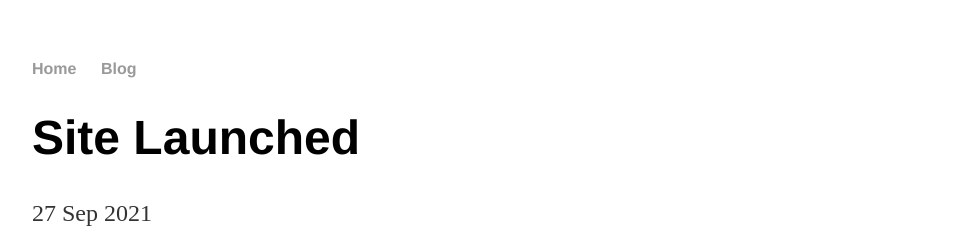
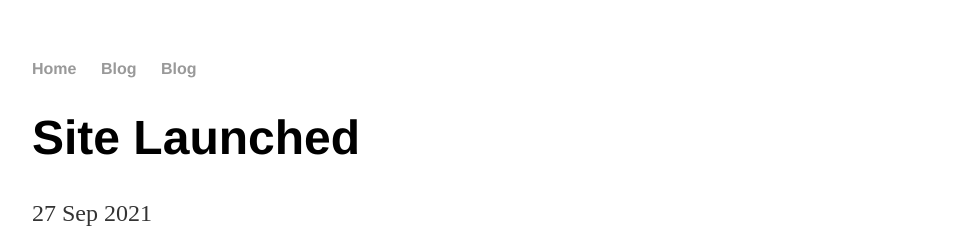
Before and after one commit to od2001/od2001.github.io, a Jekyll site: the page built from _posts/2021-09-27-site-launched.md, in a window 1280 px wide. Shown: the top 252 px of the page, without its empty margins (160-1118 px from the left). Built offline with Jekyll 4.4.1, drawn with Linux system fonts in a browser that asks for light colours.

Commit message:
Update default.html

```diff
--- a/_layouts/default.html
+++ b/_layouts/default.html
@@ -10,6 +10,7 @@
 <ul>
 <li><a href="/">Home</a></li>
 <li><a href="/blog">Blog</a></li>
+<li><a href="/about">Blog</a></li>
 </ul>
 </nav>
 <div class="container">
```
